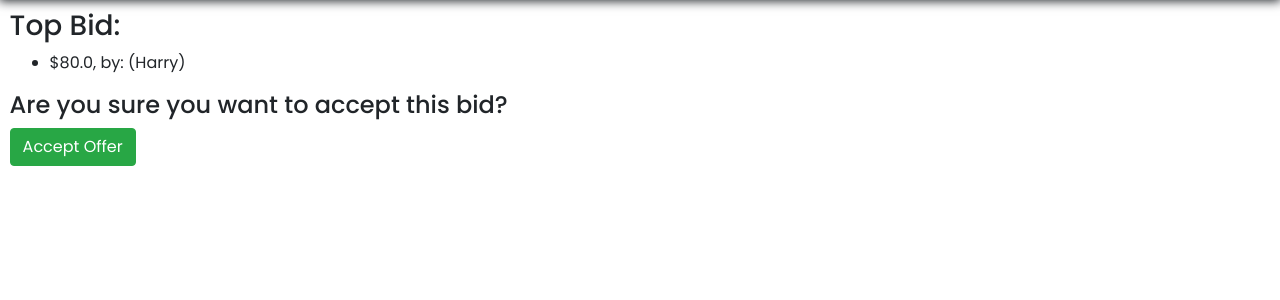
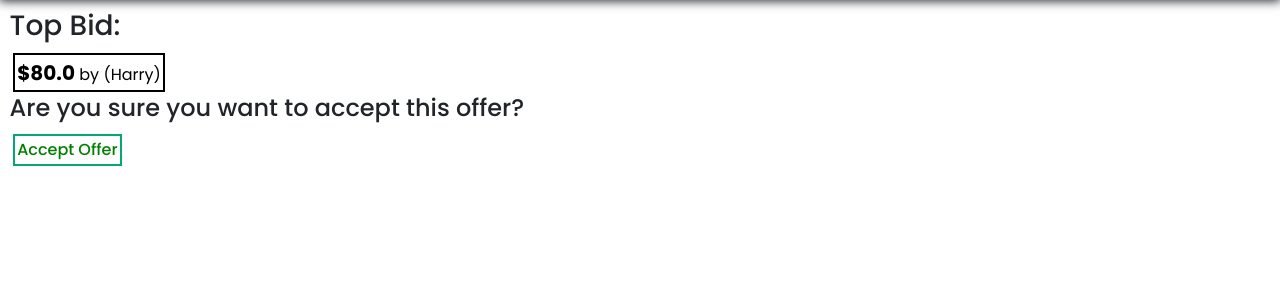
Before and after one commit to MaulikChopra/auctions-cs50web, a Django app: page /listing/1/close_listing in a window 1280 px wide. Shown: the part 78-378 px from the top of the page. Run offline with Django 3.2, Linux system fonts and the light colour scheme; data comes from the database, SQL or seed files in the repository; both versions use the stored data as it was after the commit; some libraries are stand-ins or nearby versions; some web fonts are replaced.

Commit message:
updated other pages

```diff
--- a/auctions/templates/auctions/close_listing.html
+++ b/auctions/templates/auctions/close_listing.html
@@ -4,22 +4,20 @@
     <div class='row alert alert-secondary'>{{error}}</div>
 {% endif %}
 <h3>Top Bid:</h2>
-    <ul>
-        <li>
-            ${{top_bid}},
-            {%if owner_of_top_bid is not None%}
-                by: {{owner_of_top_bid.first_name}} {{owner_of_top_bid.last_name}}({{owner_of_top_bid.username}})
-            {% else %}
-                Listing base price
-            {% endif %}
-        </li>
-    </ul>
+    <button class="button-all" style="font-weight: 400;">
+        <b style="font-size: 1.25rem">${{top_bid}}</b>
+        {%if owner_of_top_bid is not None%}
+            by {{owner_of_top_bid.first_name}} {{owner_of_top_bid.last_name}}({{owner_of_top_bid.username}})
+        {% else %}
+            Listing base price
+        {% endif %}
+    </button>
 <h4>
-    Are you sure you want to accept this bid?
+    Are you sure you want to accept this offer?
 </h4>
 <form method="post">
     {% csrf_token %}
-    <button type="submit" class="btn btn-success">Accept Offer</button>
+    <button type="submit" class="button-all btn-green">Accept Offer</button>
     <input type="hidden" name="ACCEPTED">
 </form>
 {% endblock %}
--- a/auctions/templates/auctions/create_new_bid.html
+++ b/auctions/templates/auctions/create_new_bid.html
@@ -12,7 +12,7 @@
     <hr>
     <div>
         <h3>Top Bids:</h3>
-            <button class="button-all btn-black-no-hover" style="font-weight: 400;">
+            <button class="button-all" style="font-weight: 400;">
                 <b style="font-size: 1.25rem">${{top_bid}}</b>
                 {%if owner_of_top_bid is not None%}
                     by {{owner_of_top_bid.first_name}} {{owner_of_top_bid.last_name}}({{owner_of_top_bid.username}})
```
Also changed, not shown: auctions/templates/auctions/listing_page.html (+6 -6 lines), db.sqlite3.
